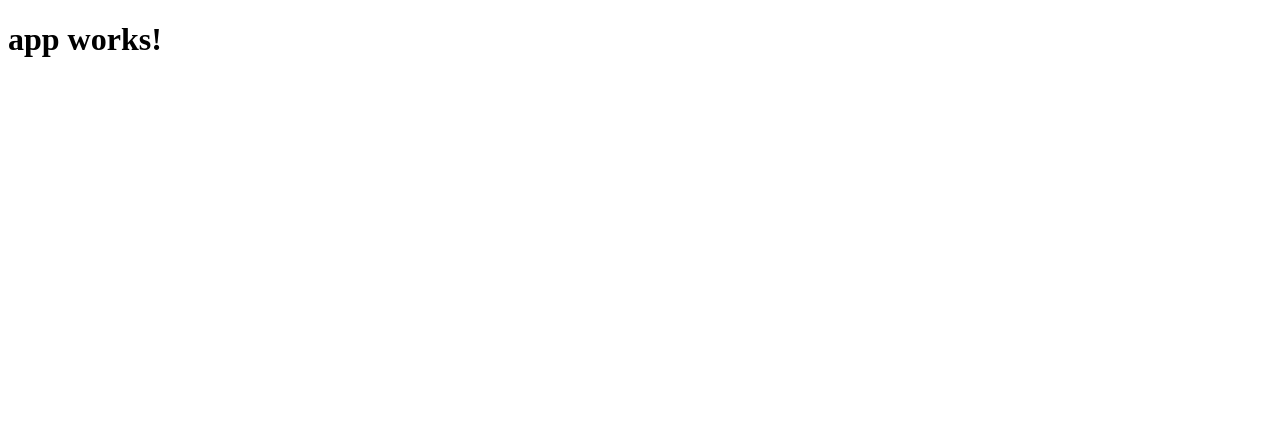
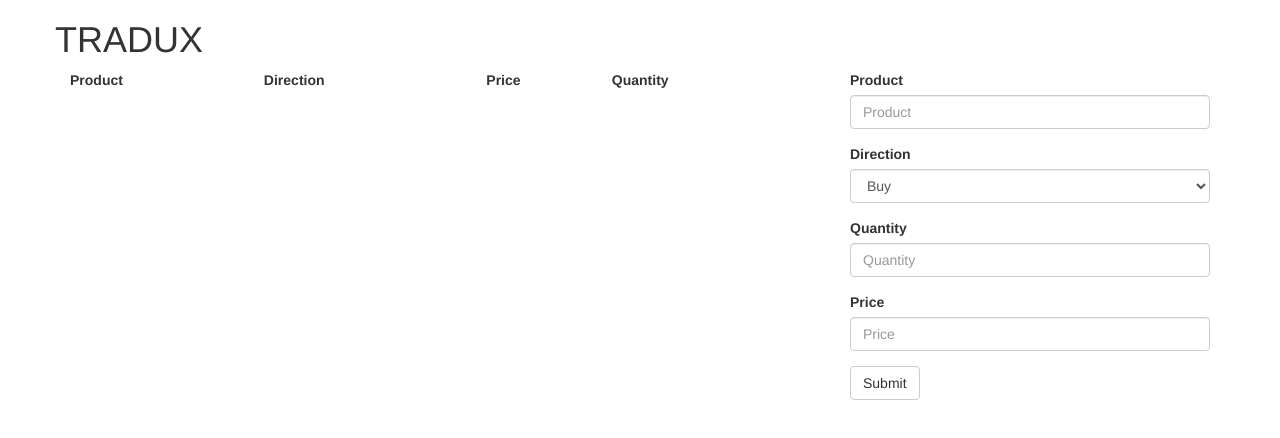
Before and after one commit to miloszpp/tradux, an Angular app: page / in a window 1280 px wide. Shown: the top 438 px of the page. Built offline with nearby package versions, Linux system fonts and the light colour scheme.

Commit message:
basic UI added

```diff
--- a/src/app/actions/index.ts
+++ b/src/app/actions/index.ts
@@ -1,22 +1,25 @@
 import { Action } from 'redux';
+import { Direction } from '../model';
 
 export const Actions = {
     addOrder: "AddOrderAction"
 }
 
-export enum Direction {
-    Buy,
-    Sell
+export interface AddOrderAction extends Action {
+    type: string;
+    user: string;
+    product: string;
+    quantity: number;
+    price: number;
+    direction: Direction;
 }
 
-export class AddOrderAction implements Action {
-    type: string = Actions.addOrder;
-
-    constructor(
-        public user: string,
-        public product: string,
-        public quantity: number,
-        public price: number,
-        public direction: Direction
-    ) {}
-}
+export function addOrder(
+    user: string,
+    product: string,
+    quantity: number,
+    price: number,
+    direction: Direction
+    ): AddOrderAction {
+        return { user, product, quantity, price, direction, type: Actions.addOrder }
+    }
--- a/src/app/app.component.html
+++ b/src/app/app.component.html
@@ -1,3 +1,15 @@
-<h1>
-  {{title}}
-</h1>
+
+<div class="container">
+  <div class="row">
+    <h1>TRADUX</h1>
+  </div>
+  <div class="row">
+    <div class="col-sm-8">
+      <app-order-book></app-order-book>
+    </div>
+    <div class="col-sm-4">
+      <app-order-form></app-order-form>
+    </div>
+  </div>
+
+</div>
--- a/src/app/app.module.ts
+++ b/src/app/app.module.ts
@@ -2,19 +2,29 @@ import { BrowserModule } from '@angular/platform-browser';
 import { NgModule } from '@angular/core';
 import { FormsModule } from '@angular/forms';
 import { HttpModule } from '@angular/http';
+import { Store, createStore } from 'redux';
 
 import { AppComponent } from './app.component';
+import { rootReducer, AppState } from './reducers';
+import { OrderFormComponent } from './order-form/order-form.component';
+import { OrderBookComponent } from './order-book/order-book.component';
+
+const appStore: Store<AppState> = createStore(rootReducer);
 
 @NgModule({
   declarations: [
-    AppComponent
+    AppComponent,
+    OrderFormComponent,
+    OrderBookComponent
   ],
   imports: [
     BrowserModule,
     FormsModule,
     HttpModule
   ],
-  providers: [],
+  providers: [
+    { provide: 'AppStore', useValue: appStore }
+  ],
   bootstrap: [AppComponent]
 })
 export class AppModule { }
--- /dev/null
+++ b/src/app/model/index.ts
@@ -0,0 +1,21 @@
+export interface Transaction {
+    product: string;
+    buyer: string;
+    seller: string;
+    quantity: number;
+    price: number;
+    date: Date;
+}
+
+export interface Order {
+    user: string;
+    product: string;
+    quantity: number;
+    price: number;
+    direction: Direction;
+}
+
+export enum Direction {
+    Buy,
+    Sell
+}
--- /dev/null
+++ b/src/app/order-book/order-book.component.ts
@@ -0,0 +1,40 @@
+import { Component, OnInit, Inject } from '@angular/core';
+import { Store } from 'redux';
+
+import { AppState } from '../reducers';
+import { Order } from '../model';
+
+@Component({
+  selector: 'app-order-book',
+  template: `
+    <table class="table table-striped">
+      <tr>
+        <th>Product</th>
+        <th>Direction</th>
+        <th>Price</th>
+        <th>Quantity</th>
+      </tr>
+      <tr *ngFor="let order of orders">
+        <td>{{ order.product }}</td>
+        <td>{{ order.direction }}</td>
+        <td>{{ order.price }}</td>
+        <td>{{ order.quantity }}</td>
+      </tr>
+    </table>
+  `,
+  styles: []
+})
+export class OrderBookComponent implements OnInit {
+  private orders: Order[];
+
+  constructor(
+    @Inject('AppStore') private store: Store<AppState>
+  ) { }
+
+  ngOnInit() {
+    this.store.subscribe(() => {
+      this.orders = this.store.getState().screen.activeOrders;
+    });
+  }
+
+}
--- /dev/null
+++ b/src/app/order-form/order-form.component.ts
@@ -0,0 +1,56 @@
+import { Component, OnInit, Inject } from '@angular/core';
+import { Store } from 'redux';
+
+import { AppState } from '../reducers';
+import { Direction } from '../model';
+import { AddOrderAction, addOrder } from '../actions';
+
+@Component({
+  selector: 'app-order-form',
+  template: `
+    <div class="order-form">
+      <form>
+        <div class="form-group">
+          <label for="product">Product</label>
+          <input #product type="text" class="form-control" id="product" placeholder="Product" />
+        </div>
+        <div class="form-group">
+          <label for="direction">Direction</label>
+          <select #direction class="form-control" id="direction">
+            <option value="0">Buy</option>
+            <option value="1">Sell</option>
+          </select>
+        </div>
+        <div class="form-group">
+          <label for="quantity">Quantity</label>
+          <input #quantity type="number" class="form-control" id="quantity" placeholder="Quantity" />
+        </div>
+        <div class="form-group">
+          <label for="price">Price</label>
+          <input #price type="number" class="form-control" id="price" placeholder="Price" />
+        </div>
+        <button
+          type="submit"
+          class="btn btn-default"
+          (click)="addOrder(product.value, direction.value, quantity.value, price.value)">
+          Submit
+        </button>
+      </form>
+    </div>
+  `,
+  styles: []
+})
+export class OrderFormComponent implements OnInit {
+
+  constructor(
+    @Inject('AppStore') private store: Store<AppState>
+  ) { }
+
+  ngOnInit() {
+  }
+
+  addOrder(product: string, direction: Direction, quantity: number, price: number) {
+    this.store.dispatch(addOrder("milosz", product, quantity, price, direction));
+  }
+
+}
--- a/src/app/reducers/index.ts
+++ b/src/app/reducers/index.ts
@@ -2,4 +2,8 @@ import { combineReducers, Reducer } from 'redux';
 
 import { ScreenState, screen } from './screen';
 
-export const rootReducer = combineReducers({ screen });
+export interface AppState {
+    screen: ScreenState
+}
+
+export const rootReducer = combineReducers<AppState>({ screen });
--- a/src/index.html
+++ b/src/index.html
@@ -7,6 +7,7 @@
 
   <meta name="viewport" content="width=device-width, initial-scale=1">
   <link rel="icon" type="image/x-icon" href="favicon.ico">
+  <link rel="stylesheet" href="https://maxcdn.bootstrapcdn.com/bootstrap/3.3.7/css/bootstrap.min.css" integrity="sha384-BVYiiSIFeK1dGmJRAkycuHAHRg32OmUcww7on3RYdg4Va+PmSTsz/K68vbdEjh4u" crossorigin="anonymous">
 </head>
 <body>
   <app-root>Loading...</app-root>
--- a/src/tsconfig.json
+++ b/src/tsconfig.json
@@ -2,7 +2,7 @@
   "compilerOptions": {
     "baseUrl": "",
     "declaration": false,
-    "strictNullChecks": true,
+    "strictNullChecks": false,
     "emitDecoratorMetadata": true,
     "experimentalDecorators": true,
     "lib": ["es6", "dom"],
```
Also changed, not shown: src/app/reducers/screen.ts (+2 -18 lines), 2 other files (tests, documents, lock files or other folders).
